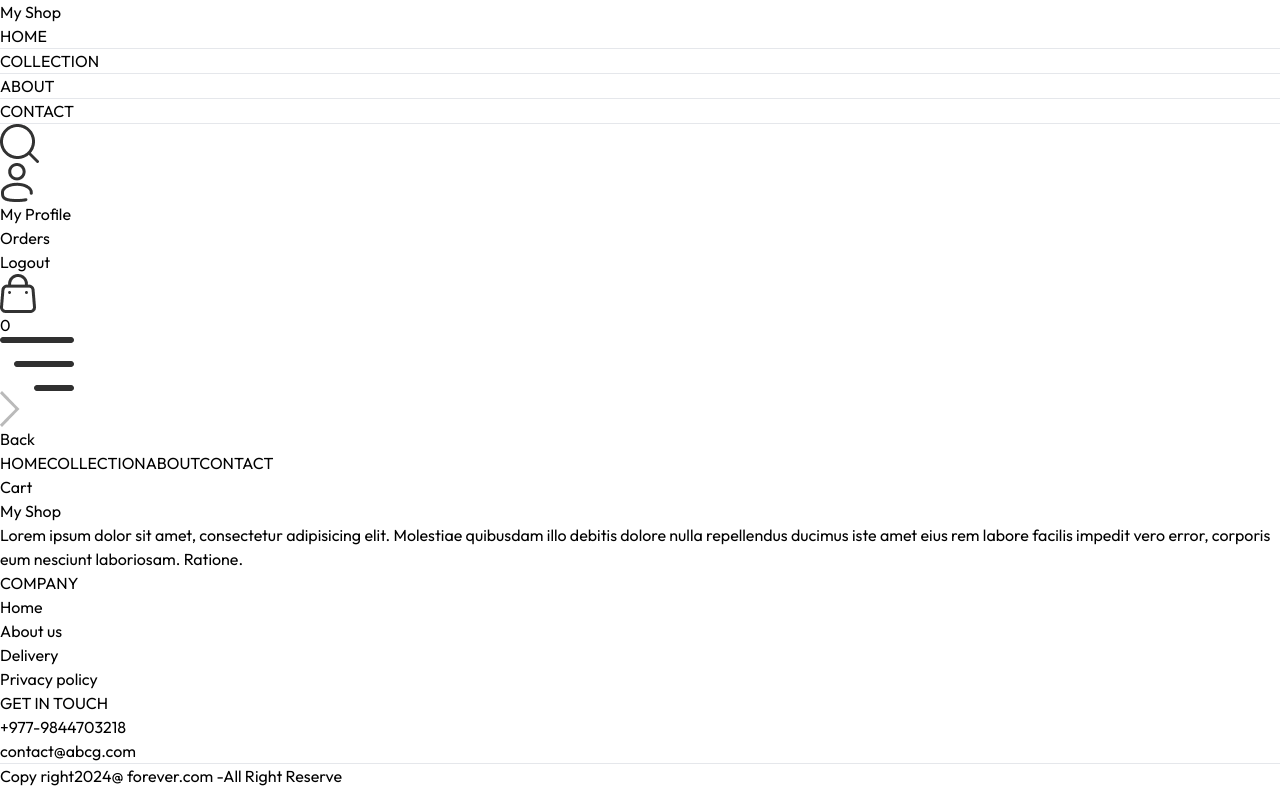
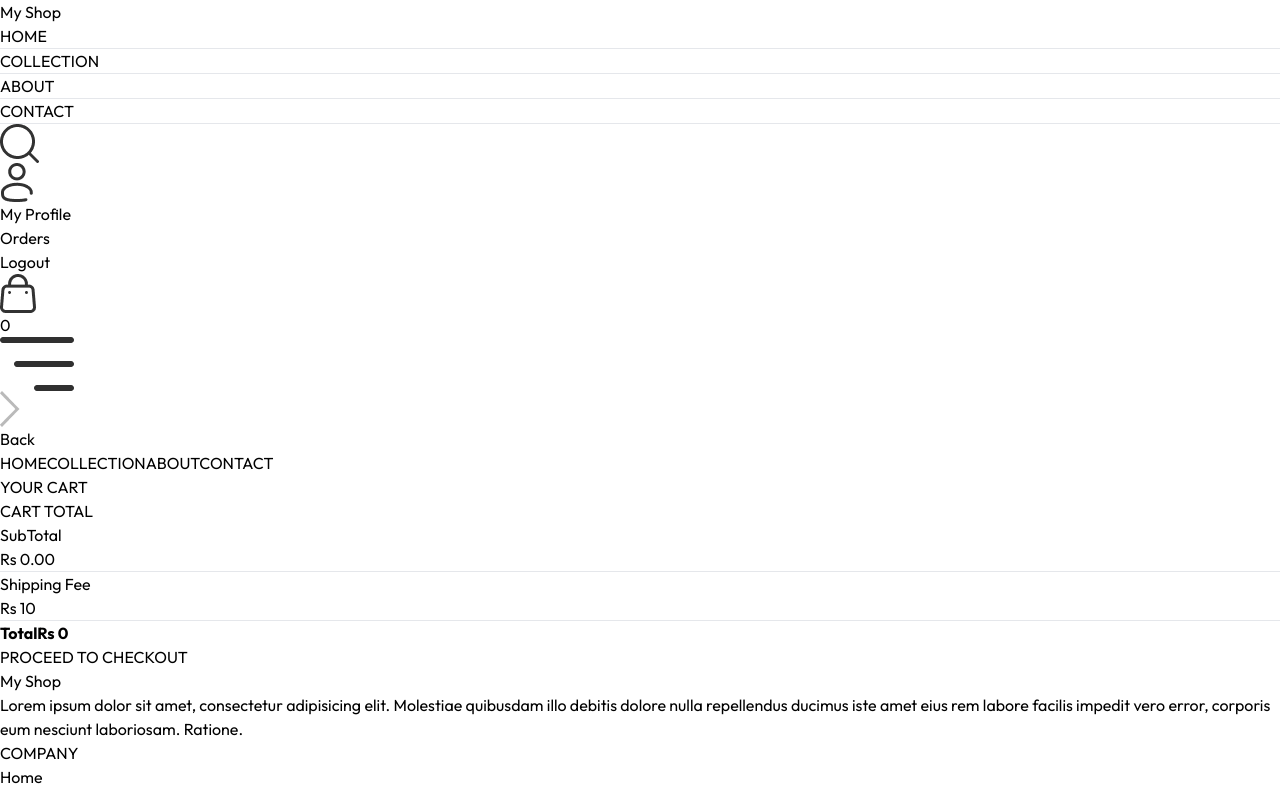
Before and after one commit to nareshkhatri98/E-commerce, a React (Vite) app in the folder Frontend/: page /cart in a window 1280 px wide. Shown: the top 793 px of the page. Built offline with nearby package versions, Linux system fonts and the light colour scheme.

Commit message:
Completet the Add to cart Functionality

```diff
--- a/Frontend/src/App.jsx
+++ b/Frontend/src/App.jsx
@@ -9,6 +9,7 @@
 import Footer from './components/Footer';
 import SearchBar from './components/SearchBar';
 import Product from './pages/Product';
+import PlaceOrder from './pages/PlaceOrder'
 import { ToastContainer, toast } from 'react-toastify';
 import 'react-toastify/dist/ReactToastify.css'
 
@@ -26,6 +27,8 @@
         <Route path='/contact' element = {<Contact/>}/>
         <Route path='/product/:productId' element ={<Product />}/>
          <Route path='/cart' element ={<Cart />}/>
+         <Route path='/place-order' element ={<PlaceOrder />}/>
+
 
       </Routes>
       <Footer />
--- /dev/null
+++ b/Frontend/src/components/CartTotal.jsx
@@ -0,0 +1,37 @@
+import React, { useContext } from 'react'
+import { ShopContext } from '../context/ShopContext'
+import Title from './Title'
+
+const CartTotal = () => {
+    const  {currency, delivery_fee, getCartAmount} =useContext(ShopContext)
+
+
+  return (
+    <div className='w-full'>
+        <div className='text-2xl'>
+            <Title text1={'CART'} text2={'TOTAL'}/>
+        </div>
+        <div className='flex flex-col gap-2 mt-2 text-sm'>
+            <div className='flex justify-between'>
+                <p>SubTotal</p>
+                <p>{currency} {getCartAmount()}.00</p>
+            </div>
+            <hr />
+            <div className='flex justify-between'>
+                <p>Shipping Fee</p>
+                <p>{currency} {delivery_fee}</p>
+            </div>
+            <hr />
+            <div className='flex justify-between'>
+                <b>Total</b>
+                <b>{currency} {getCartAmount() ===0 ? 0 :getCartAmount()+delivery_fee}</b>
+
+            </div>
+
+        </div>
+
+    </div>
+  )
+}
+
+export default CartTotal
--- a/Frontend/src/context/ShopContext.jsx
+++ b/Frontend/src/context/ShopContext.jsx
@@ -1,6 +1,7 @@
 import { createContext, useEffect, useState } from 'react'
 import { products } from '../assets/assets'
 import { toast } from 'react-toastify';
+import { useNavigate } from 'react-router-dom';
 export const ShopContext = createContext();
 
 
@@ -12,10 +13,10 @@
 
     // logic for add to cart...
     const [cartItems, setCartItems] = useState({});
+    const navigate = useNavigate();
 
     const addToCart = async (itemId, size) => {
-          if(!size)
-          {
+        if (!size) {
             toast.error("Please select the size");
             return;
         }
@@ -31,9 +32,8 @@
 
             }
         }
-        else
-        {
-            cartData[itemId] ={};
+        else {
+            cartData[itemId] = {};
             cartData[itemId][size] = 1;
         }
         setCartItems(cartData)
@@ -42,32 +42,68 @@
 
 
 
-     const getCartCount = () =>{
+    const getCartCount = () => {
         let totalCount = 0;
-        for(const items in cartItems)
-        {
-            for( const item in cartItems[items])
-            {
-                try{
-                    if(cartItems[items][item] > 0)
-                    {
+        for (const items in cartItems) {
+            for (const item in cartItems[items]) {
+                try {
+                    if (cartItems[items][item] > 0) {
                         totalCount += cartItems[items][item];
                     }
 
-                }catch(error)
-                {
+                } catch (error) {
 
                 }
             }
         }
         return totalCount;
     }
+    // for update data in quantity
+    // For updating the quantity of a cart item
+    const updateQuantity = async (itemId, size, quantity) => {
+        let cartData = structuredClone(cartItems);
+
+        // If quantity is 0, remove the size or item from the cart
+        if (quantity === 0) {
+            delete cartData[itemId][size];
+
+            // If no sizes are left for the item, remove the item entirely
+            if (Object.keys(cartData[itemId]).length === 0) {
+                delete cartData[itemId];
+            }
+        } else {
+            // Otherwise, update the quantity
+            cartData[itemId][size] = quantity;
+        }
+
+        // Update the cart items state
+        setCartItems(cartData)
+
+    }
+    // for total amount
+    const getCartAmount = () => {
+        let totalAmount = 0;
+        for (const items in cartItems) {
+            let itemInfo = products.find((product) => product._id === items);
+            for (const item in cartItems[items]) {
+                try {
+                    if (cartItems[items][item] > 0) {
+                        totalAmount += itemInfo.price * cartItems[items][item];
+                    }
+
+                } catch (error) {
+
+                }
+            }
+        }
+        return totalAmount
+    }
 
     const value =
     {
         products, currency, delivery_fee,
         search, setSearch, showSearch, setShowSearch,
-         cartItems, addToCart,getCartCount
+        cartItems, addToCart, getCartCount, updateQuantity, getCartAmount,navigate
 
     }
     return (
--- a/Frontend/src/pages/Cart.jsx
+++ b/Frontend/src/pages/Cart.jsx
@@ -1,8 +1,79 @@
-import React from 'react'
+import React, { useContext, useEffect, useState } from 'react'
+import { ShopContext } from '../context/ShopContext'
+import Title from '../components/Title';
+import { assets } from '../assets/assets';
+import CartTotal from '../components/CartTotal';
 
 const Cart = () => {
+
+   const {products,currency, cartItems,updateQuantity,navigate  } = useContext(ShopContext);
+   const [cartData, setCartData] = useState([]);
+
+   useEffect(()=>{
+      const tempData = [];
+      for(const items in cartItems)
+      {
+        for(const item in cartItems[items])
+        {
+          if(cartItems[items][item] >0 )
+          {
+            tempData.push({
+              _id:items,
+              size:item,
+              quantity:cartItems[items][item]
+            })
+          }
+        }
+      }
+      setCartData(tempData)
+   },[cartItems])
+
   return (
-    <div>Cart</div>
+    <div className='border-t pt-14'>
+      <div className='text-2xl mb-3'>
+        <Title text1={'YOUR'} text2={'CART'} />
+      </div>
+      {/* -----display product entry */}
+      <div>
+        {
+          cartData.map((item,index)=>{
+            const productData = products.find((product) => product._id === item._id);
+            return (
+              <div key={index} className='py-4 border-t border-b text-gray-700 grid grid-cols-[4fr_0.5fr_0.5fr] sm:grid-cols-[4fr_2fr_0.5fr] items-center gap-4 '>
+                <div className='flex items-start gap-6'>
+                  <img className='w-16 sm:w-20'  src={productData.image[0]} alt="img" />
+                   <div>
+                    <p className='text-sm sm:text-lg font-medium'>{productData.name}</p>
+                    <div className='flex items-center gap-5 mt-2'>
+                      <p>{currency} {productData.price}</p>
+                      <p className='px-2 sm:px-3 sm:py-1 border bg-slate-50'>{item.size}</p>
+                    </div>
+                   </div>
+                </div>
+                  <input onChange={(e)=>e.target.value==='' || e.target.value === '0'? null : updateQuantity(item._id, item.size,Number(e.target.value))} className='border max-w-10 sm:max-w-30 sm:px-2 py-1' type="number" min={1} defaultValue={item.quantity} />
+                  <img onClick={()=>updateQuantity(item._id,item.size,0)} src={assets.bin_icon} alt="delete icon" className='w-4 mr-4 cursor-pointer' />
+              </div>
+            )
+
+         })
+        }
+      </div>
+   <div className='flex justify-end my-20'>
+    <div className='w-full sm:w-[450px]'>
+      <CartTotal />
+      <div className='w-full text-end'>
+        <button onClick={()=>navigate('/place-order')} className='bg-black text-white text-sm my-8 px-8 py-3'>PROCEED TO CHECKOUT</button>
+
+      </div>
+
+    </div>
+
+  </div>
+
+
+
+
+    </div>
   )
 }
 
```
Lines whose indentation alone changed are shown as unchanged.
